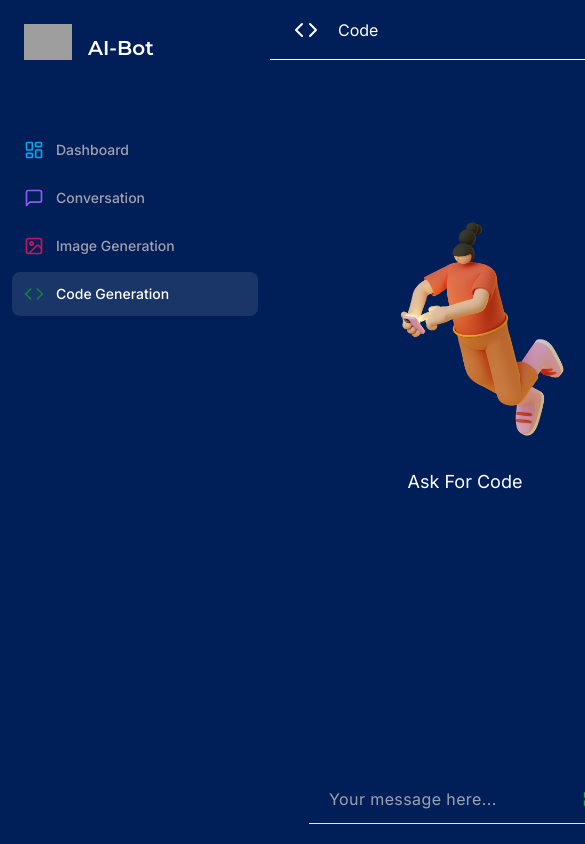
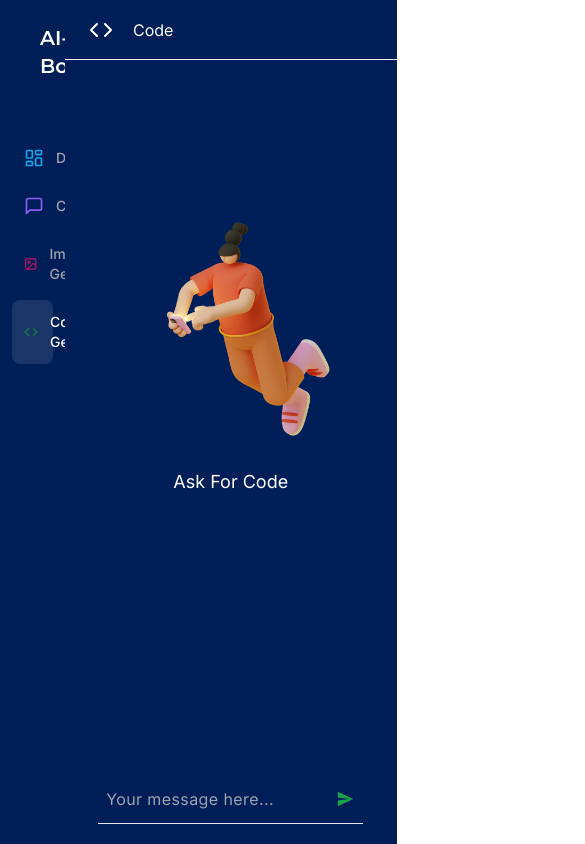
Before and after one commit to arjundangi01/AI-Platfrom, a Next.js app: page /code in a window 390 px wide. Shown: the top 844 px of the page, 585 px wide, since content can reach past the window. Built offline with nearby package versions, Linux system fonts and the light colour scheme; grey boxes are pictures that could not be loaded.

Commit message:
cler auth implemented

```diff
--- a/app/(dashboard)/(routes)/code/page.jsx
+++ b/app/(dashboard)/(routes)/code/page.jsx
@@ -77,7 +77,7 @@ const CodePage = () => {
   }
   return (
     <Home>
-      <main className="w-full gap-8 flex flex-col relative bg-[#001f58] relative ">
+      <main className="w-[85%] md:w-full gap-8 flex flex-col  bg-[#001f58] relative ">
         <div className="w-full min-h-[60px] items-center py-2 flex gap-5 h-[60px] ps-6 text-white  fixed border-b border-b-white  ">
           {" "}
           {isLoading ? (
@@ -95,7 +95,8 @@ const CodePage = () => {
         </div>
         <section
           ref={messageContainerRef}
-          className="h-full px-3  overflow-y-scroll custom-scrollbar mt-[100px] w-[80%] m-auto"
+          className="h-full px-1 md:px-3
+            overflow-y-scroll custom-scrollbar mt-[100px]  w-[100%] md:w-[80%] m-auto"
         >
           <div className="">
             {messages.length == 0 && <NoChats text={"Ask For Code"} />}
@@ -103,18 +104,18 @@ const CodePage = () => {
               <div
                 key={message.content}
                 className={cn(
-                  "p-4 w-full mb-4 flex  gap-8 rounded-lg  text-white items-start",
+                  "p-2 md:p-4 w-full mb-4 flex  gap-4 md:gap-8 rounded-lg  text-white items-start",
                   message.role === "user"
                     ? "bg-[#1d3557] border border-black/10"
                     : "bg-[#274c77]"
                 )}
               >
                 {message.role === "user" ? <UserAvatar /> : <BotAvatar />}
-                <div className="w-[100%]">
+                <div className="w-[100%] overflow-hidden ">
                   <ReactMarkdown
                     components={{
                       pre: ({ node, ...props }) => (
-                        <div className="overflow-auto w-full my-2  bg-black/10 p-2 rounded-lg">
+                        <div className="overflow-auto w-full my-2  bg-black/10 p-2  rounded-lg">
                           <pre {...props} />
                         </div>
                       ),
@@ -134,7 +135,7 @@ const CodePage = () => {
             ))}
           </div>
         </section>
-        <section className="border-b w-[80%] m-auto  mb-5 flex gap-8 items-center px-5 h-[4rem] self-end bottom-0">
+        <section className="border-b w-[80%] md:w-[80%] m-auto  mb-5 flex gap-8 items-center px-2 md:px-5 h-[4rem] self-end bottom-0">
           <input
             onKeyDown={(e) => {
               if (e.key == "Enter") {
--- a/app/layout.js
+++ b/app/layout.js
@@ -1,17 +1,19 @@
-import { Inter } from 'next/font/google'
-import './globals.css'
-
-const inter = Inter({ subsets: ['latin'] })
+import { Inter } from "next/font/google";
+import "./globals.css";
+import { ClerkProvider } from "@clerk/nextjs";
+const inter = Inter({ subsets: ["latin"] });
 
 export const metadata = {
-  title: 'AI Platform',
-  description: 'Generated by create next app',
-}
+  title: "AI Platform",
+  description: "Generated by create next app",
+};
 
 export default function RootLayout({ children }) {
   return (
-    <html lang="en">
-      <body className={inter.className}>{children}</body>
-    </html>
-  )
+    <ClerkProvider>
+      <html lang="en">
+        <body className={inter.className}>{children}</body>
+      </html>
+    </ClerkProvider>
+  );
 }
--- a/components/sidebar.jsx
+++ b/components/sidebar.jsx
@@ -53,17 +53,18 @@ const Sidebar = () => {
   }
   const pathname = usePathname();
   return (
-    <div className="space-y-4 min-w-[270px] py-4 flex flex-col h-full bg-[#001f58] text-white ">
+    <div className="space-y-4 min-w-[65px]  md:min-w-[270px] py-4 flex flex-col h-full bg-[#001f58] text-white ">
       <div className="px-3 py-2 flex-1">
         <Link href="/" className="flex items-center  pl-3 mb-14">
-          <div className="relative h-12 w-12 mr-4">
+          <div className="relative h-12 w-12  mr-4">
             <img
-              className=""
+              className="h-8  w-36 "
               src="https://static.vecteezy.com/system/resources/thumbnails/011/894/733/small/artificial-intelligence-ai-robot-chat-bot-logo-template-free-vector.jpg"
               alt=""
             />
           </div>
-          <h1 className={cn("text-xl font-bold", poppins.className)}>AI-Bot</h1>
+          <h1 className={cn("text-xl font-bold", poppins.className) }>AI-Bot</h1>
+          {/* <h1 className='text-xl text-white font-bold hidden md:visible'>AI-Bot</h1> */}
         </Link>
         <div className="space-y-1">
           {routes.map((route) => (
@@ -79,7 +80,9 @@ const Sidebar = () => {
             >
               <div className="flex items-center flex-1">
                 <route.icon className={cn("h-5 w-5 mr-3", route.color)} />
+                {/* <p className="hidden md:visible" > */}
                 {route.label}
+                {/* </p> */}
               </div>
             </Link>
           ))}
--- a/package.json
+++ b/package.json
@@ -9,6 +9,7 @@
     "lint": "next lint"
   },
   "dependencies": {
+    "@clerk/nextjs": "^4.27.5",
     "@radix-ui/react-avatar": "^1.0.4",
     "@radix-ui/react-popover": "1.0.7",
     "@radix-ui/themes": "^2.0.2",
```
Also changed, not shown: middlware.js (added, +10 -0 lines), 1 other file (tests, documents, lock files or other folders).
